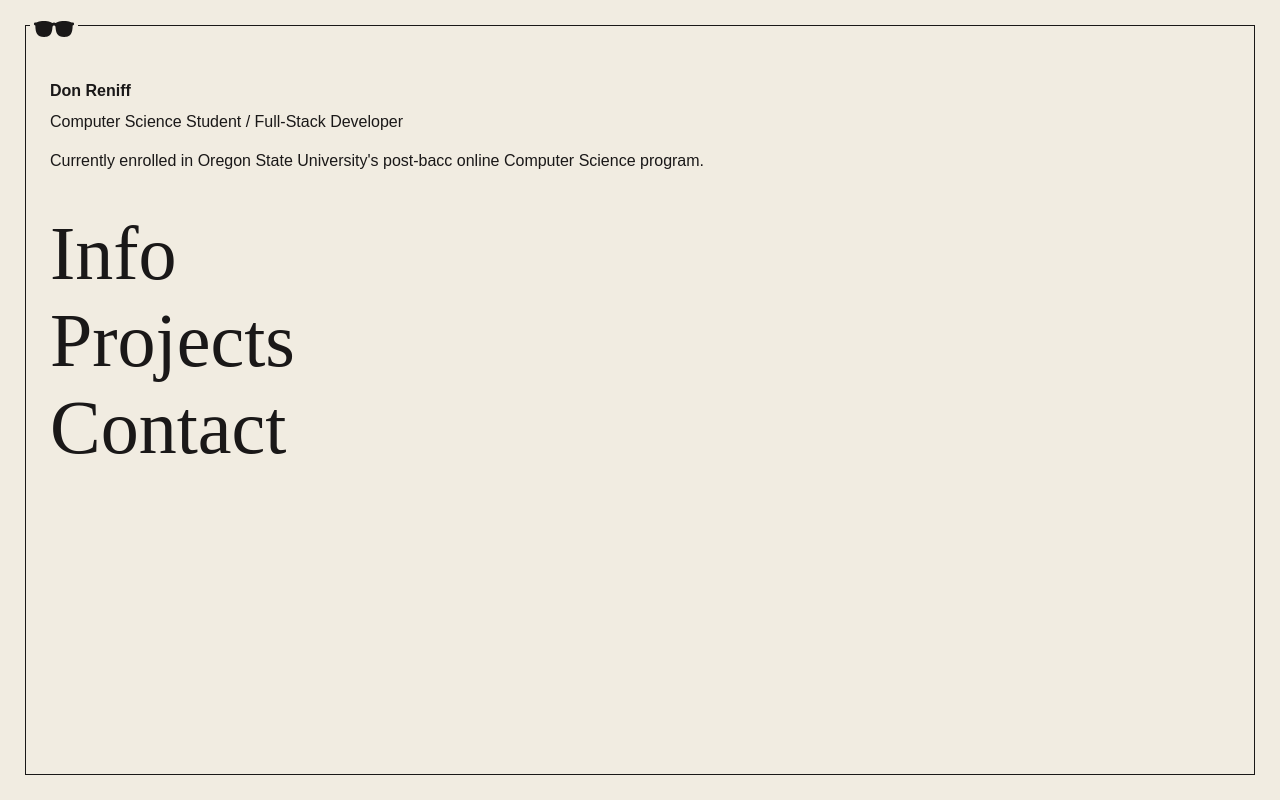
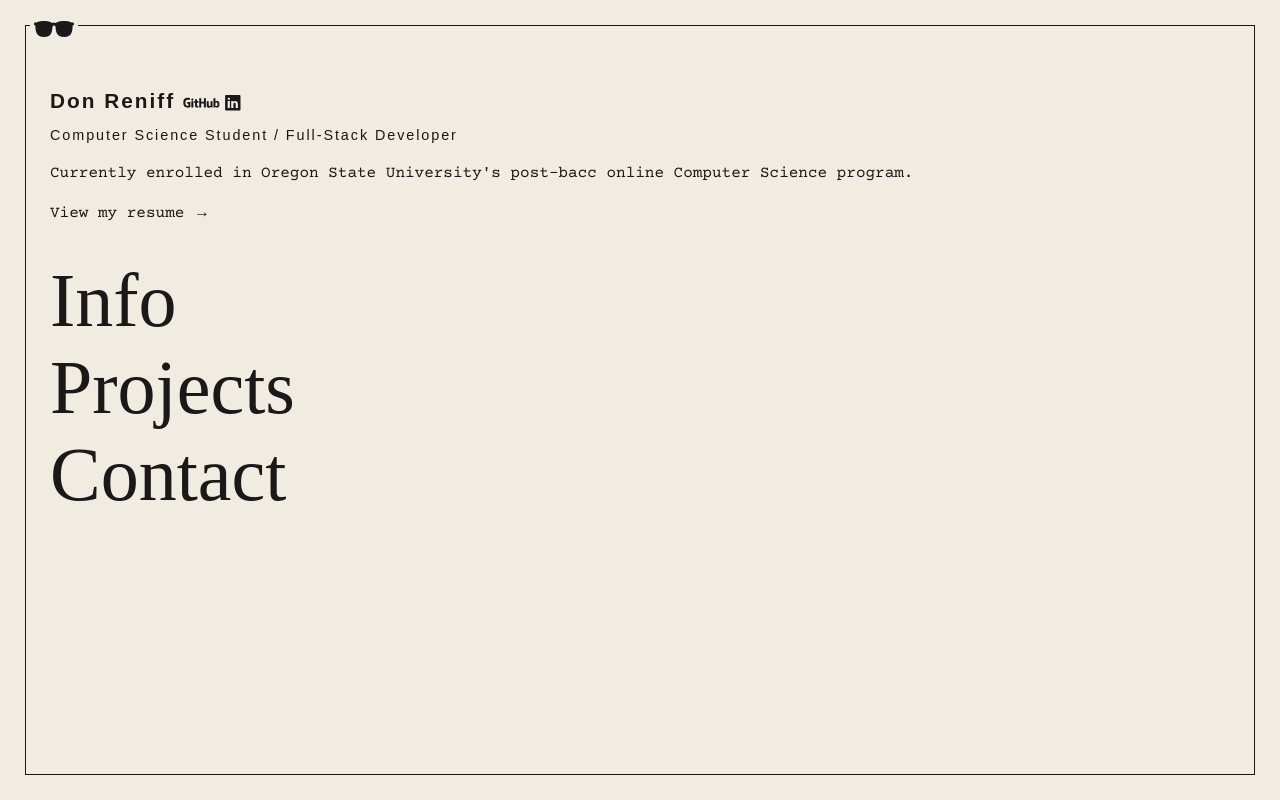
Before and after one commit to dreniff3/personal-portfolio, a React (Vite) app: page / in a window 1280 px wide. Built offline with nearby package versions, Linux system fonts and the light colour scheme; a web font is replaced by a local one.

Commit message:
Add anchor tag for resume

```diff
--- a/src/pages/HomePage.jsx
+++ b/src/pages/HomePage.jsx
@@ -1,12 +1,21 @@
 import NavLinks from '../components/NavLinks';
+import { DiGithubFull } from 'react-icons/di';
+import { IoLogoLinkedin } from 'react-icons/io5';
 
 const HomePage = () => {
     return (
         <>
             <div className="bio">
-                <h4>Don Reniff</h4>
-                <p>Computer Science Student / Full-Stack Developer</p>
-                <p>Currently enrolled in Oregon State University's post-bacc online Computer Science program.</p>
+                <div className="bio-header">
+                    <h4>Don Reniff</h4>
+                    <div className="social-links">
+                        <DiGithubFull className="github-logo" />
+                        <IoLogoLinkedin className="linkedin-logo" />
+                    </div>
+                </div>
+                <p className="info-header">Computer Science Student / Full-Stack Developer</p>
+                <p className="info-description">Currently enrolled in Oregon State University's post-bacc online Computer Science program.</p>
+                <a href="resume" className="btn-text">View my resume &rarr;</a>
             </div>
 
             <NavLinks />
```
